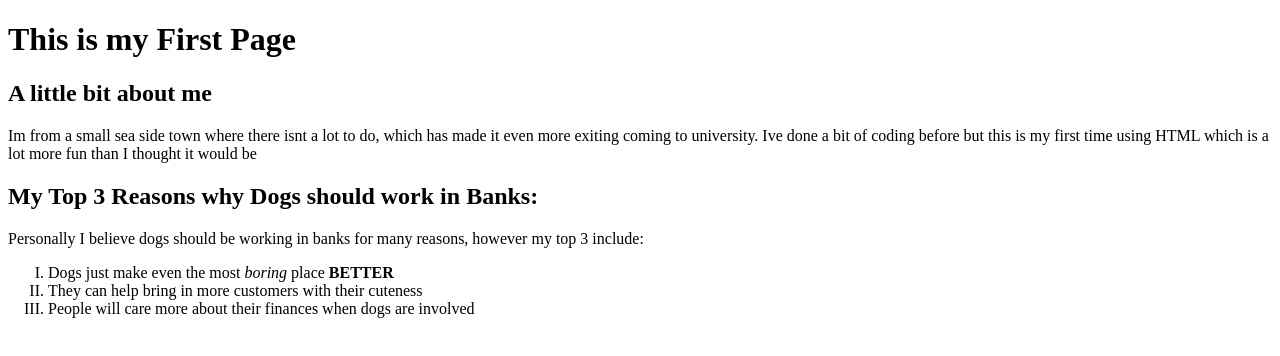
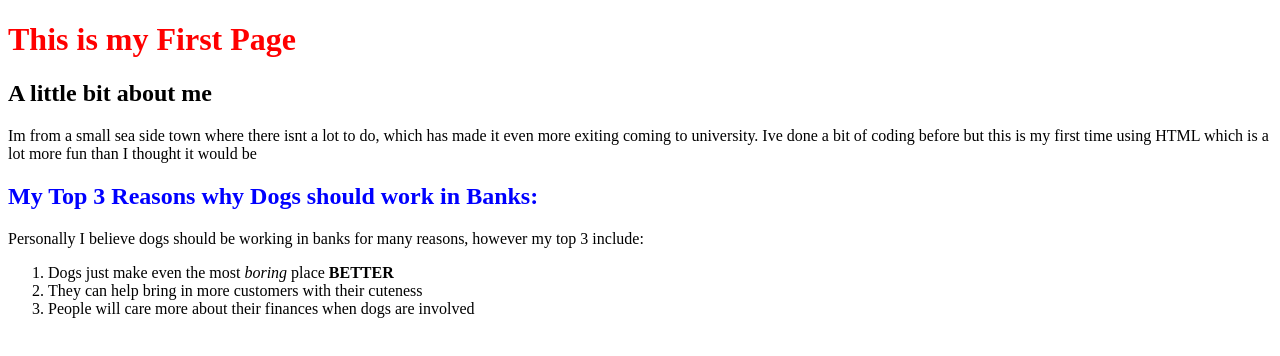
Before and after one commit to DMU-P2586650/TESTER, a plain HTML site: page index.html in a window 1280 px wide. Drawn offline with Linux system fonts and the light colour scheme.

Commit message:
Add files via upload

```diff
--- a/index.html
+++ b/index.html
@@ -8,17 +8,17 @@
   </head>
   <body>
     <!--INTRODUCTION-->
-    <h1>This is my First Page</h1>
+    <h1 style="color: red;">This is my First Page</h1>
     <div>
       <h2>A little bit about me </h2>
       <p>Im from a small sea side town where there isnt a lot to do, which has made it even more exiting coming to university. Ive done a bit of coding before but this is my first time using HTML which is a lot more fun than I thought it would be</p>
     </div>
     <div>
       <!--Dog Section of page-->
-      <h2>My Top 3 Reasons why Dogs should work in Banks:</h2>
+      <h2 style="color: blue;">My Top 3 Reasons why Dogs should work in Banks:</h2>
       <p>Personally I believe dogs should be working in banks for many reasons, however my top 3 include:</p>
       <!--My First attempt at changing the number style of the list-->
-      <ol style="list-style-type: upper-roman;">
+      <ol style=list-style-type: upper-roman;>
         <li>Dogs just make even the most <em>boring</em> place <strong>BETTER</strong> </li>
         <li>They can help bring in more customers with their cuteness</li>
         <li>People will care more about their finances when dogs are involved</li>
```
